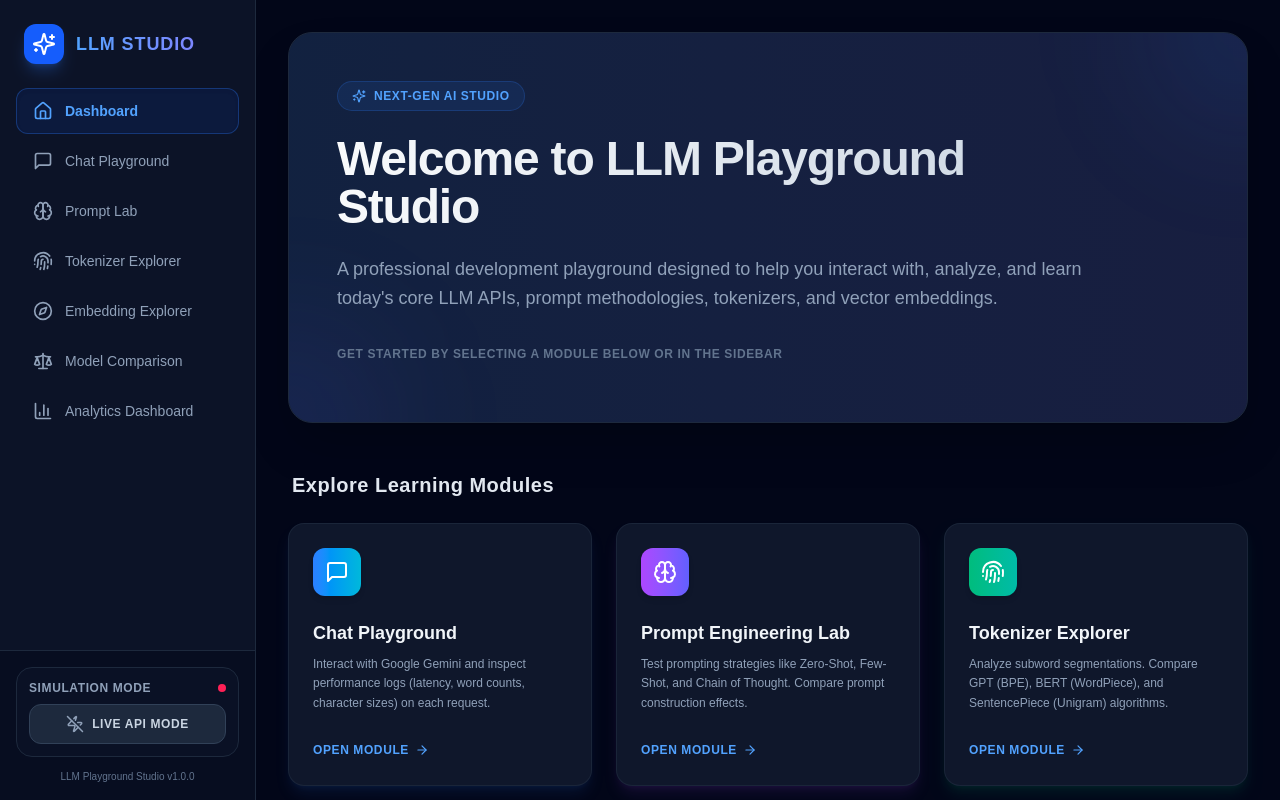
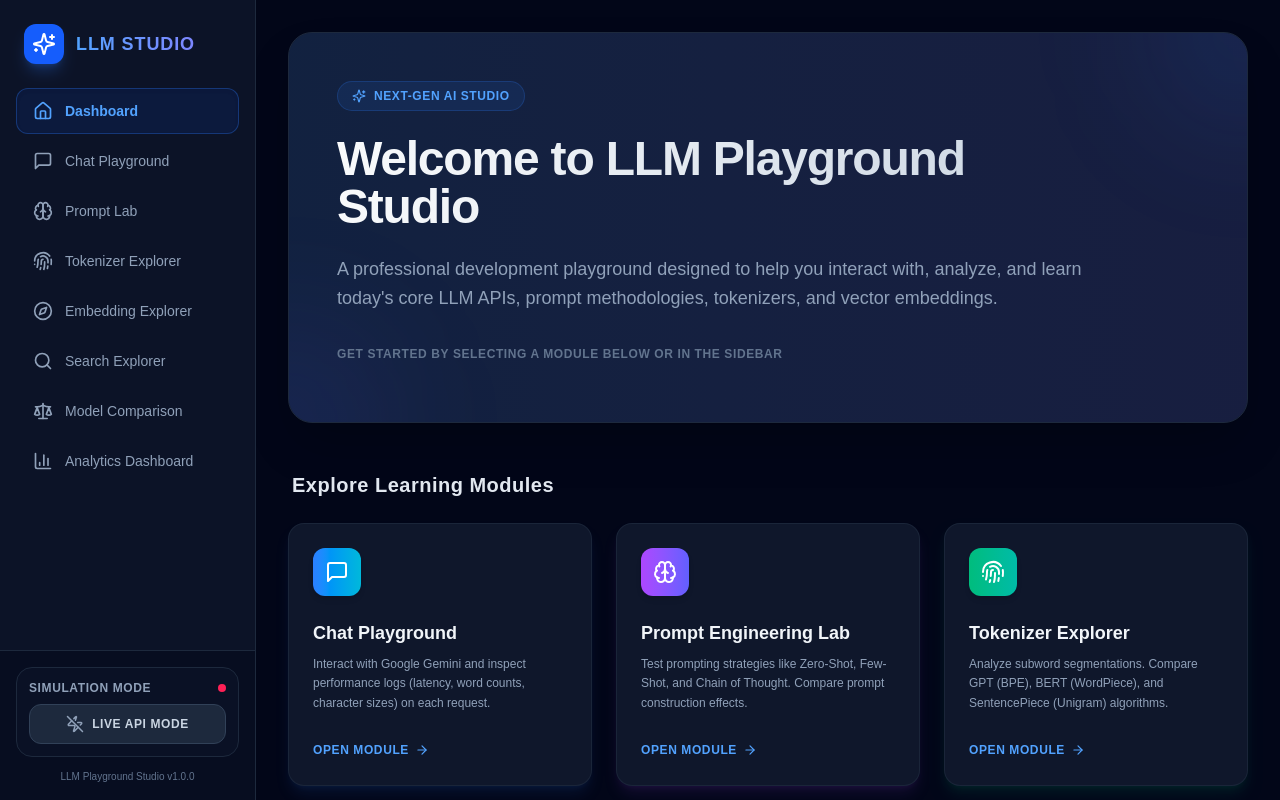
Before and after one commit to Aryan140314/LLM-Playground-Studio, a Next.js app in the folder frontend/: page / in a window 1280 px wide. Built offline with nearby package versions, Linux system fonts and the light colour scheme.

Commit message:
Update SidebarLayout.tsx

```diff
--- a/frontend/src/app/SidebarLayout.tsx
+++ b/frontend/src/app/SidebarLayout.tsx
@@ -14,7 +14,8 @@ import {
   BarChart3,
   Sparkles,
   Zap,
-  ZapOff
+  ZapOff,
+  Search
 } from 'lucide-react';
 
 interface SidebarItem {
@@ -29,6 +30,7 @@ const navigation: SidebarItem[] = [
   { name: 'Prompt Lab', href: '/prompt-lab', icon: Brain },
   { name: 'Tokenizer Explorer', href: '/tokenizer', icon: Fingerprint },
   { name: 'Embedding Explorer', href: '/embeddings', icon: Compass },
+  { name: 'Search Explorer', href: '/search', icon: Search },
   { name: 'Model Comparison', href: '/compare', icon: Scale },
   { name: 'Analytics Dashboard', href: '/analytics', icon: BarChart3 },
 ];
```
